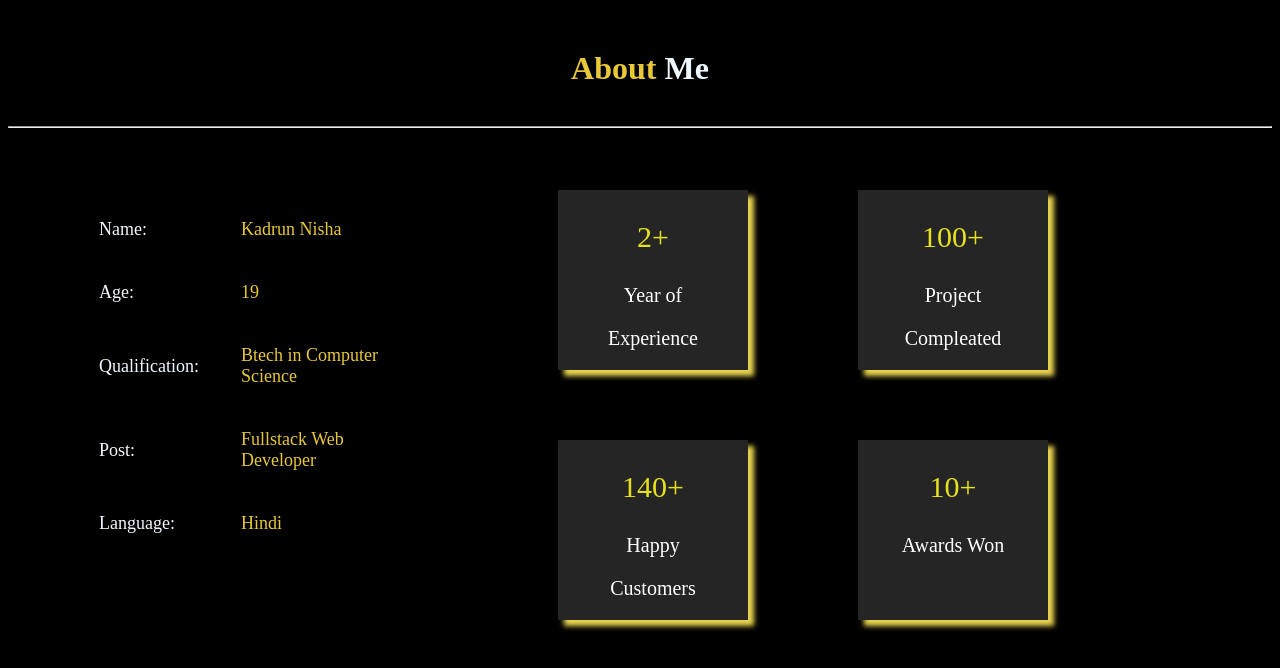
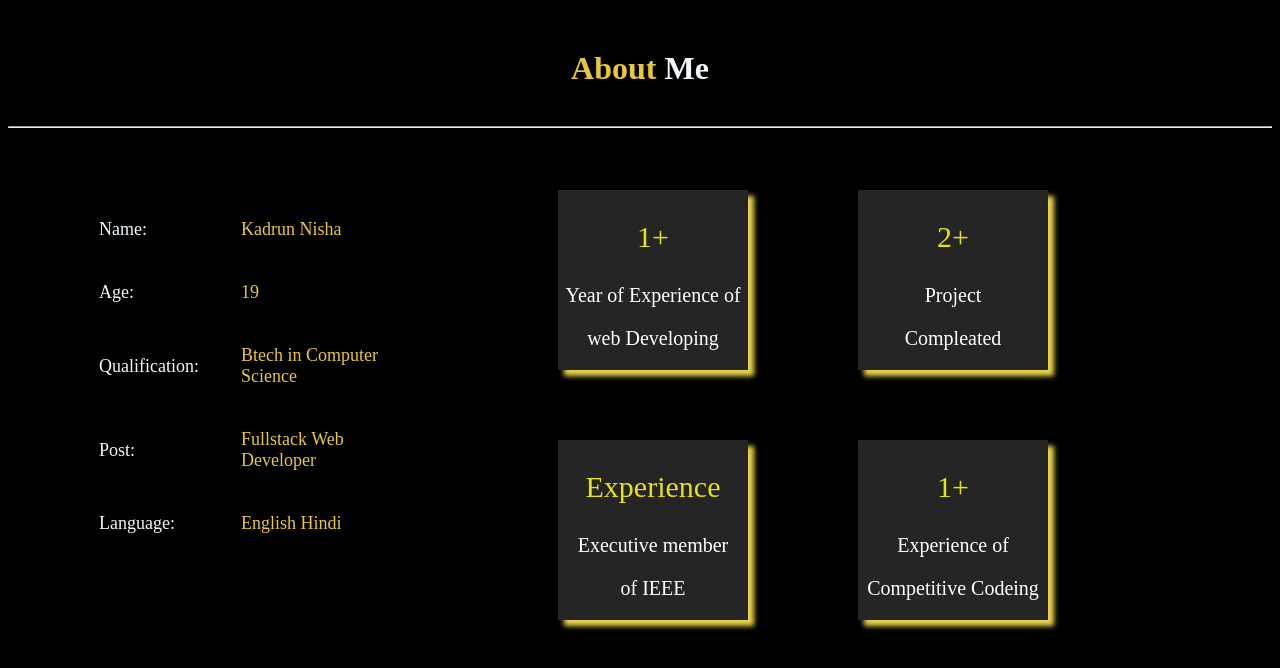
Before and after one commit to Kadrunnisha/portfolio, a plain HTML site: page about.html in a window 1280 px wide. Drawn offline with Linux system fonts and the light colour scheme.

Commit message:
Update about.html

```diff
--- a/about.html
+++ b/about.html
@@ -30,31 +30,32 @@
             </tr>
             <tr>
                 <td><span>Language:</span></td>
-                <td>Hindi</td>
+                <td> English Hindi</td>
             </tr>
 
         </table>
 
     </div>
     <div id="x2">
-        <p class="x6">2+</p>
-        <p>Year of </p>
-        <p >Experience</p>
+        <p class="x6">1+</p>
+        <p>Year of Experience of</p>
+        <p > web Developing</p>
     </div>
     <div id="x3">
-     <p class="x6">100+</p>
+     <p class="x6">2+</p>
       <p >Project</p>
       <p>Compleated</p>
     </div>
     <div id="x4">
-        <p class="x6">140+</p>
-        <p>Happy</p>
-        <p>Customers</p>
+        <p class="x6">Experience</p>
+        <p>Executive member</p>
+        <p>of IEEE</p>
 
     </div>
     <div id="x5">
-   <p class="x6">10+</p>
-    <p>Awards Won</p>
+   <p class="x6">1+</p>
+    <p>Experience of</p>
+     <p>Competitive Codeing</p>
     </div>
 </body>
 </html>
```
